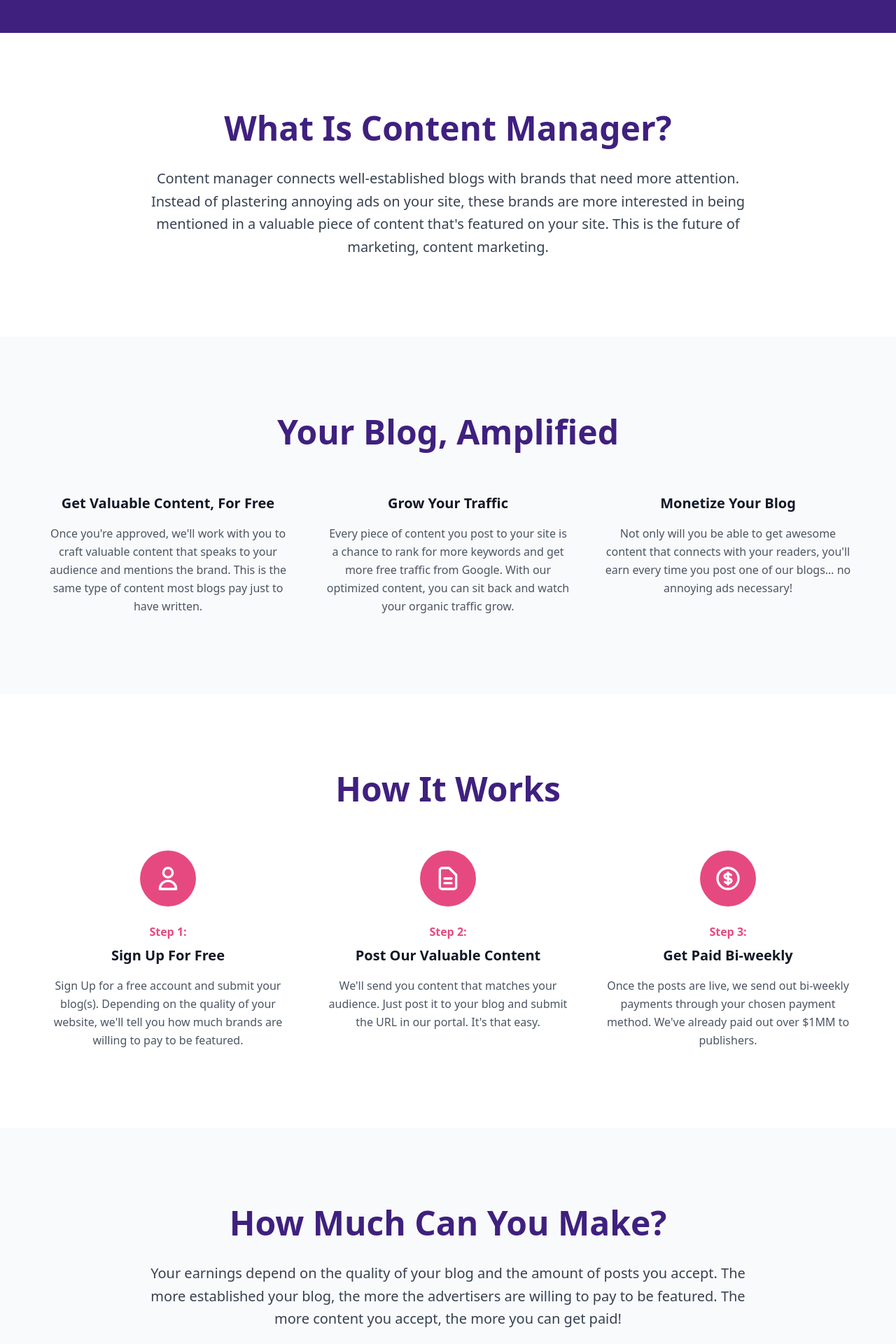
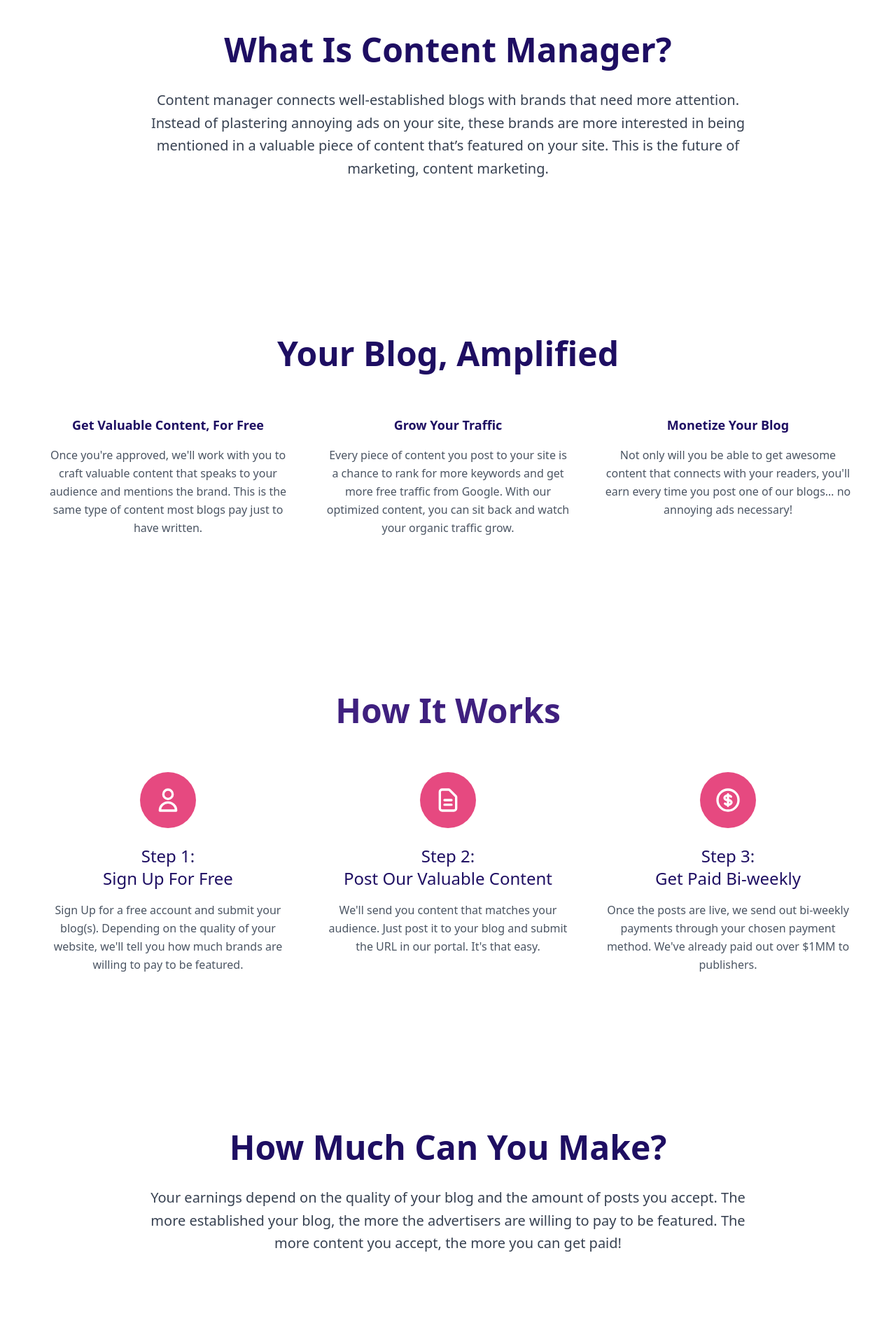
Before and after one commit to ESRAILHAQUE/publisherauthority-frontend, a Next.js app: page / in a window 1280 px wide. Shown: the part 860-2780 px from the top of the page at 70% size. Built offline with nearby package versions, Linux system fonts and the light colour scheme.

Commit message:
home page completed

```diff
--- a/components/home/BlogAmplifiedSection.tsx
+++ b/components/home/BlogAmplifiedSection.tsx
@@ -2,19 +2,19 @@
 
 export const BlogAmplifiedSection: React.FC = () => {
   return (
-    <section className="py-20 md:py-28 bg-gray-50">
+    <section className="py-20 md:py-28 bg-white">
       <div className="container mx-auto px-4">
         <div className="max-w-6xl mx-auto">
-          <h2 className="text-4xl md:text-5xl font-bold text-primary-purple text-center mb-16">
+          <h2 className="text-3xl md:text-5xl font-bold text-[#1E0E62] text-center mb-16">
             Your Blog, Amplified
           </h2>
           <div className="grid grid-cols-1 md:grid-cols-3 gap-12">
             <div className="text-center">
-              <h3 className="text-xl font-bold text-gray-900 mb-4">
+              <h3 className="text-lg font-semibold text-[#1E0E62] mb-4">
                 Get Valuable Content, For Free
               </h3>
               <p className="text-gray-600 leading-relaxed">
-                Once you're approved, we'll work with you to craft valuable
+                Once you&#39;re approved, we&#39;ll work with you to craft valuable
                 content that speaks to your audience and mentions the brand.
                 This is the same type of content most blogs pay just to have
                 written.
@@ -22,7 +22,7 @@
             </div>
 
             <div className="text-center">
-              <h3 className="text-xl font-bold text-gray-900 mb-4">
+              <h3 className="text-lg font-semibold text-[#1E0E62] mb-4">
                 Grow Your Traffic
               </h3>
               <p className="text-gray-600 leading-relaxed">
@@ -34,12 +34,12 @@
             </div>
 
             <div className="text-center">
-              <h3 className="text-xl font-bold text-gray-900 mb-4">
+              <h3 className="text-lg font-semibold text-[#1E0E62] mb-4">
                 Monetize Your Blog
               </h3>
               <p className="text-gray-600 leading-relaxed">
                 Not only will you be able to get awesome content that connects
-                with your readers, you'll earn every time you post one of our
+                with your readers, you&#39;ll earn every time you post one of our
                 blogs… no annoying ads necessary!
               </p>
             </div>
--- a/components/home/HeroSection.tsx
+++ b/components/home/HeroSection.tsx
@@ -4,7 +4,7 @@
 
 export const HeroSection: React.FC = () => {
   return (
-    <section className="bg-primary-purple text-white py-16 md:py-24">
+    <section className="bg-primary-purple text-white py-8 md:">
       <div className="container mx-auto px-4">
         <div className="grid grid-cols-1 lg:grid-cols-2 gap-12 items-center max-w-7xl mx-auto">
           {/* Left Column - Content */}
@@ -32,7 +32,7 @@
             {/* Action Buttons */}
             <div className="flex flex-col sm:flex-row gap-4">
               <Link href="/apply">
-                <button className="inline-flex items-center justify-center px-4 py-2 bg-accent-teal hover:bg-accent-teal-dark text-white font-semibold rounded-lg transition-all group">
+                <button className="inline-flex w-full items-center justify-center px-4 py-2 bg-accent-teal hover:bg-accent-teal-dark text-white font-semibold rounded-lg transition-all group">
                   Get Started Free
                   <svg
                     className="ml-2 w-5 h-5 group-hover:translate-x-1 transition-transform"
@@ -45,7 +45,7 @@
                 </button>
               </Link>
               <Link href="/dashboard">
-                <button className="inline-flex items-center justify-center px-4 py-2 bg-white/10 hover:bg-white/20 backdrop-blur-sm border border-white/20 text-white font-semibold rounded-lg transition-all">
+                <button className="inline-flex w-full items-center justify-center px-4 py-2 bg-white/10 hover:bg-white/20 backdrop-blur-sm border border-white/20 text-white font-semibold rounded-lg transition-all">
                   View Marketplace
                 </button>
               </Link>
--- a/components/home/HowItWorksSection.tsx
+++ b/components/home/HowItWorksSection.tsx
@@ -51,10 +51,10 @@
                   {step.icon}
                 </div>
                 <div className="mb-4">
-                  <span className="text-base font-bold text-accent-pink">
+                  <span className="text-2xl text-[#1E0E62]">
                     Step {step.step}:
                   </span>
-                  <h3 className="text-xl font-bold text-gray-900 mt-2">
+                  <h3 className="text-2xl text-[#1E0E62] ">
                     {step.title}
                   </h3>
                 </div>
--- a/components/home/HowMuchCanYouMakeSection.tsx
+++ b/components/home/HowMuchCanYouMakeSection.tsx
@@ -2,10 +2,10 @@
 
 export const HowMuchCanYouMakeSection: React.FC = () => {
   return (
-    <section className="py-20 md:py-28 bg-gray-50">
+    <section className="py-20 md:py-28 bg-white">
       <div className="container mx-auto px-4">
         <div className="max-w-4xl mx-auto text-center">
-          <h2 className="text-4xl md:text-5xl font-bold text-primary-purple mb-8">
+          <h2 className="text-3xl md:text-5xl font-bold text-[#1E0E62] mb-8">
             How Much Can You Make?
           </h2>
           <p className="text-lg md:text-xl text-gray-700 leading-relaxed">
--- a/components/home/StartEarningTodaySection.tsx
+++ b/components/home/StartEarningTodaySection.tsx
@@ -6,7 +6,7 @@
     <section className="py-20 md:py-28 bg-white">
       <div className="container mx-auto px-4">
         <div className="max-w-3xl mx-auto text-center space-y-6">
-          <h2 className="text-4xl md:text-5xl font-bold text-primary-purple">
+          <h2 className="text-3xl md:text-5xl font-bold text-[#1E0E62]">
             Start Earning Today
           </h2>
           <div className="space-y-1">
@@ -17,7 +17,7 @@
           </div>
           <div className="pt-4">
             <Link href="/apply">
-              <button className="px-10 py-4 bg-accent-teal hover:bg-accent-teal-dark text-white font-bold rounded-lg text-lg transition-all">
+              <button className="px-10 py-4 bg-accent-teal hover:bg-accent-teal-dark text-white font-bold text-lg transition-all rounded-full cursor-pointer">
                 Apply Now
               </button>
             </Link>
--- a/components/home/WhatIsContentManagerSection.tsx
+++ b/components/home/WhatIsContentManagerSection.tsx
@@ -5,15 +5,11 @@
     <section className="py-20 md:py-28 bg-white">
       <div className="container mx-auto px-4">
         <div className="max-w-4xl mx-auto text-center">
-          <h2 className="text-4xl md:text-5xl font-bold text-primary-purple mb-8">
+          <h2 className="text-3xl md:text-5xl font-bold text-[#1E0E62] mb-8">
             What Is Content Manager?
           </h2>
           <p className="text-lg md:text-xl text-gray-700 leading-relaxed">
-            Content manager connects well-established blogs with brands that
-            need more attention. Instead of plastering annoying ads on your
-            site, these brands are more interested in being mentioned in a
-            valuable piece of content that's featured on your site. This is
-            the future of marketing, content marketing.
+          Content manager connects well-established blogs with brands that need more attention. Instead of plastering annoying ads on your site, these brands are more interested in being mentioned in a valuable piece of content that’s featured on your site. This is the future of marketing, content marketing.
           </p>
         </div>
       </div>
--- a/components/layout/Header.tsx
+++ b/components/layout/Header.tsx
@@ -8,9 +8,9 @@
   const [isMenuOpen, setIsMenuOpen] = useState(false);
 
   return (
-    <header className="sticky top-0 z-50 bg-[#3F207F]">
+    <header className=" bg-[#3F207F]">
       <nav className="">
-        <div className="flex items-center justify-between w-4/5 mx-auto mt-12">
+        <div className="flex items-center justify-between w-4/5 mx-auto py-8">
           {/* Logo */}
           <Link href="/" className="text-xl font-bold text-white hover:opacity-80 transition-opacity">
             Content Manager
@@ -42,7 +42,7 @@
 
           {/* Mobile Menu Button */}
           <button
-            className="md:hidden p-2 rounded-lg hover:bg-gray-100 transition-colors"
+            className="md:hidden p-2 rounded-lg hover:bg-gray-100 transition-colors bg-white"
             onClick={() => setIsMenuOpen(!isMenuOpen)}
             aria-label="Toggle menu"
           >
@@ -66,7 +66,7 @@
 
         {/* Mobile Menu */}
         {isMenuOpen && (
-          <div className="md:hidden mt-4 pb-4 space-y-3 border-t pt-4">
+          <div className="md:hidden mt-4 pb-4 space-y-3 border-t pt-4 text-white">
             <Link
               href="/about"
               className="block py-2 text-gray-700 hover:text-[#3F207F] transition-colors"
```
Also changed, not shown: components/home/FAQSection.tsx (+12 -12 lines).
